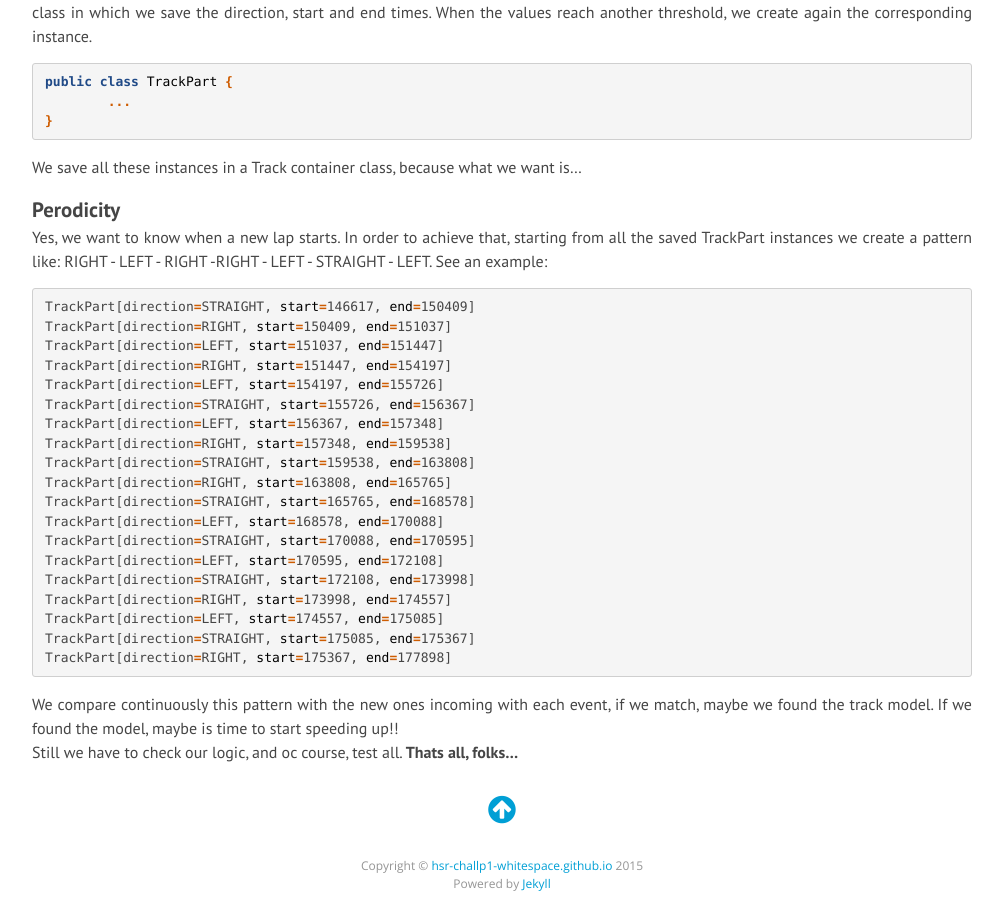
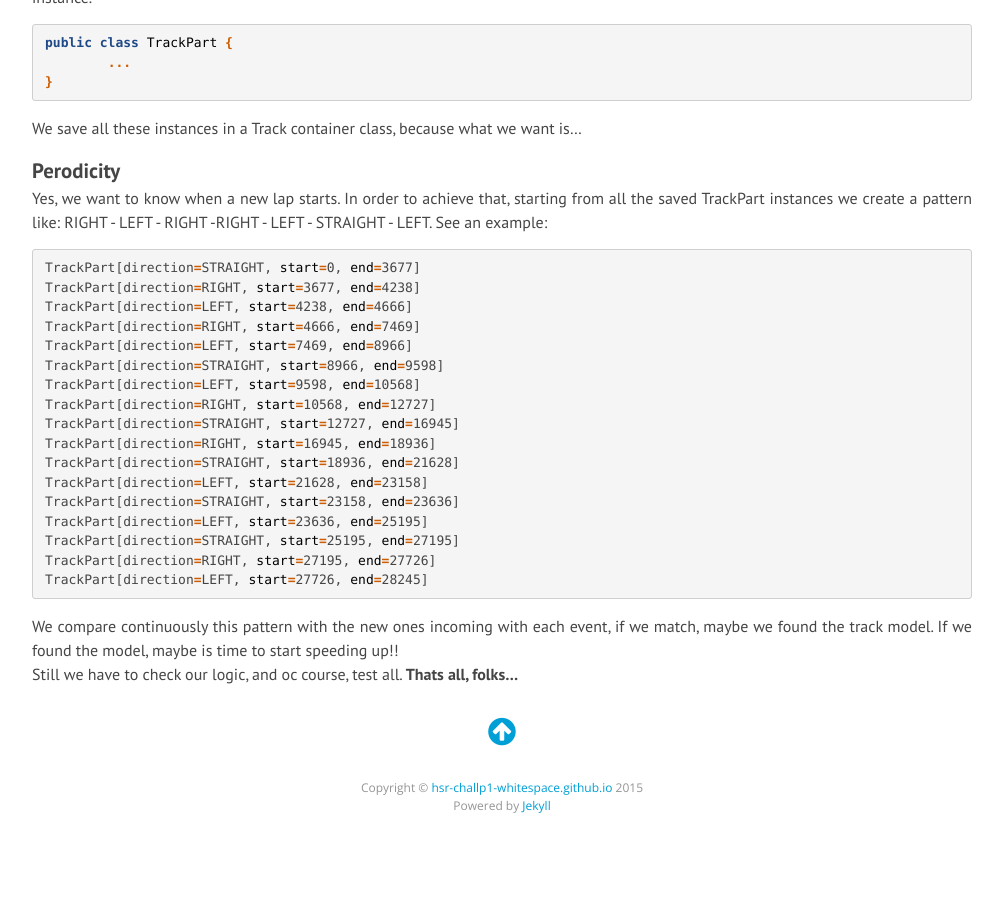
Before and after one commit to HSR-ChallP1-Whitespace/hsr-challp1-whitespace.github.io, a Jekyll site: the page built from _posts/2015-10-11-first-right-left.md, in a window 1280 px wide and 900 px high, scrolled down 1150 px. Shown: the whole window, without its empty margins (138-1141 px from the left). Built offline with Jekyll 4.4.1, drawn with Linux system fonts in a browser that asks for light colours; nearby versions of some CDN libraries; Markdown is read by kramdown in place of the engine named in the settings; comment, search, counter and statistics services are not loaded; after the commit the page ends 2001 px from its top, so only the background shows below that; some of the changed text lies outside the part shown.

Commit message:
Modifications

```diff
--- a/_posts/2015-10-11-first-right-left.md
+++ b/_posts/2015-10-11-first-right-left.md
@@ -57,25 +57,23 @@ We save all these instances in a Track container class, because what we want is.
 ### Perodicity
 Yes, we want to know when a new lap starts. In order to achieve that, starting from all the saved TrackPart instances we create a pattern like: RIGHT - LEFT - RIGHT -RIGHT - LEFT - STRAIGHT - LEFT. See an example:
 {% highlight bash %}
-TrackPart[direction=STRAIGHT, start=146617, end=150409]
-TrackPart[direction=RIGHT, start=150409, end=151037]
-TrackPart[direction=LEFT, start=151037, end=151447]
-TrackPart[direction=RIGHT, start=151447, end=154197]
-TrackPart[direction=LEFT, start=154197, end=155726]
-TrackPart[direction=STRAIGHT, start=155726, end=156367]
-TrackPart[direction=LEFT, start=156367, end=157348]
-TrackPart[direction=RIGHT, start=157348, end=159538]
-TrackPart[direction=STRAIGHT, start=159538, end=163808]
-TrackPart[direction=RIGHT, start=163808, end=165765]
-TrackPart[direction=STRAIGHT, start=165765, end=168578]
-TrackPart[direction=LEFT, start=168578, end=170088]
-TrackPart[direction=STRAIGHT, start=170088, end=170595]
-TrackPart[direction=LEFT, start=170595, end=172108]
-TrackPart[direction=STRAIGHT, start=172108, end=173998]
-TrackPart[direction=RIGHT, start=173998, end=174557]
-TrackPart[direction=LEFT, start=174557, end=175085]
-TrackPart[direction=STRAIGHT, start=175085, end=175367]
-TrackPart[direction=RIGHT, start=175367, end=177898]
+TrackPart[direction=STRAIGHT, start=0, end=3677]
+TrackPart[direction=RIGHT, start=3677, end=4238]
+TrackPart[direction=LEFT, start=4238, end=4666]
+TrackPart[direction=RIGHT, start=4666, end=7469]
+TrackPart[direction=LEFT, start=7469, end=8966]
+TrackPart[direction=STRAIGHT, start=8966, end=9598]
+TrackPart[direction=LEFT, start=9598, end=10568]
+TrackPart[direction=RIGHT, start=10568, end=12727]
+TrackPart[direction=STRAIGHT, start=12727, end=16945]
+TrackPart[direction=RIGHT, start=16945, end=18936]
+TrackPart[direction=STRAIGHT, start=18936, end=21628]
+TrackPart[direction=LEFT, start=21628, end=23158]
+TrackPart[direction=STRAIGHT, start=23158, end=23636]
+TrackPart[direction=LEFT, start=23636, end=25195]
+TrackPart[direction=STRAIGHT, start=25195, end=27195]
+TrackPart[direction=RIGHT, start=27195, end=27726]
+TrackPart[direction=LEFT, start=27726, end=28245]
 {% endhighlight %}
 
 We compare continuously this pattern with the new ones incoming with each event, if we match, maybe we found the track model. If we found the model, maybe is time to start speeding up!!
```
Also changed, not shown: other parts of _posts/2015-10-11-first-right-left.md (+2 -2 lines).
